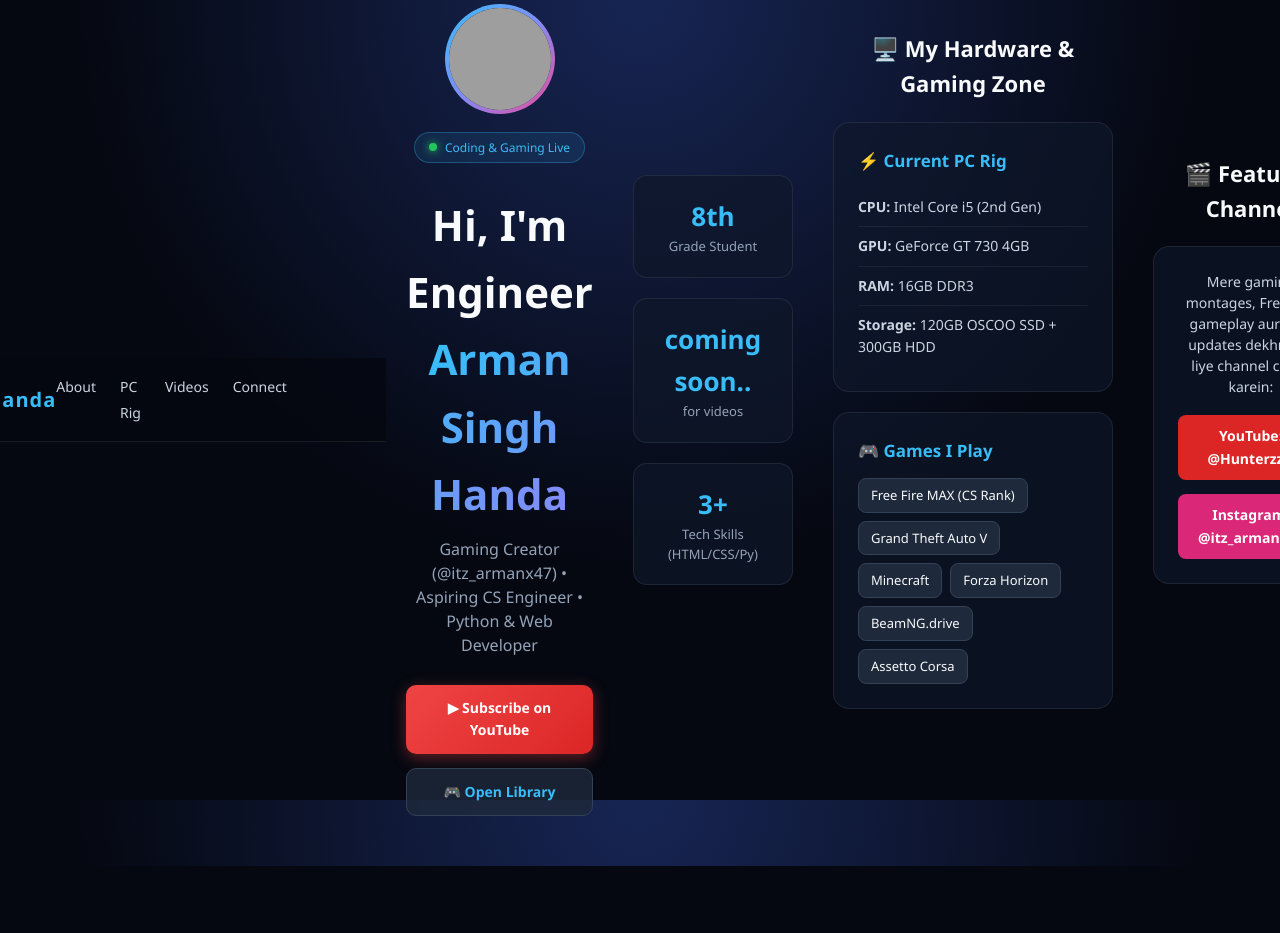
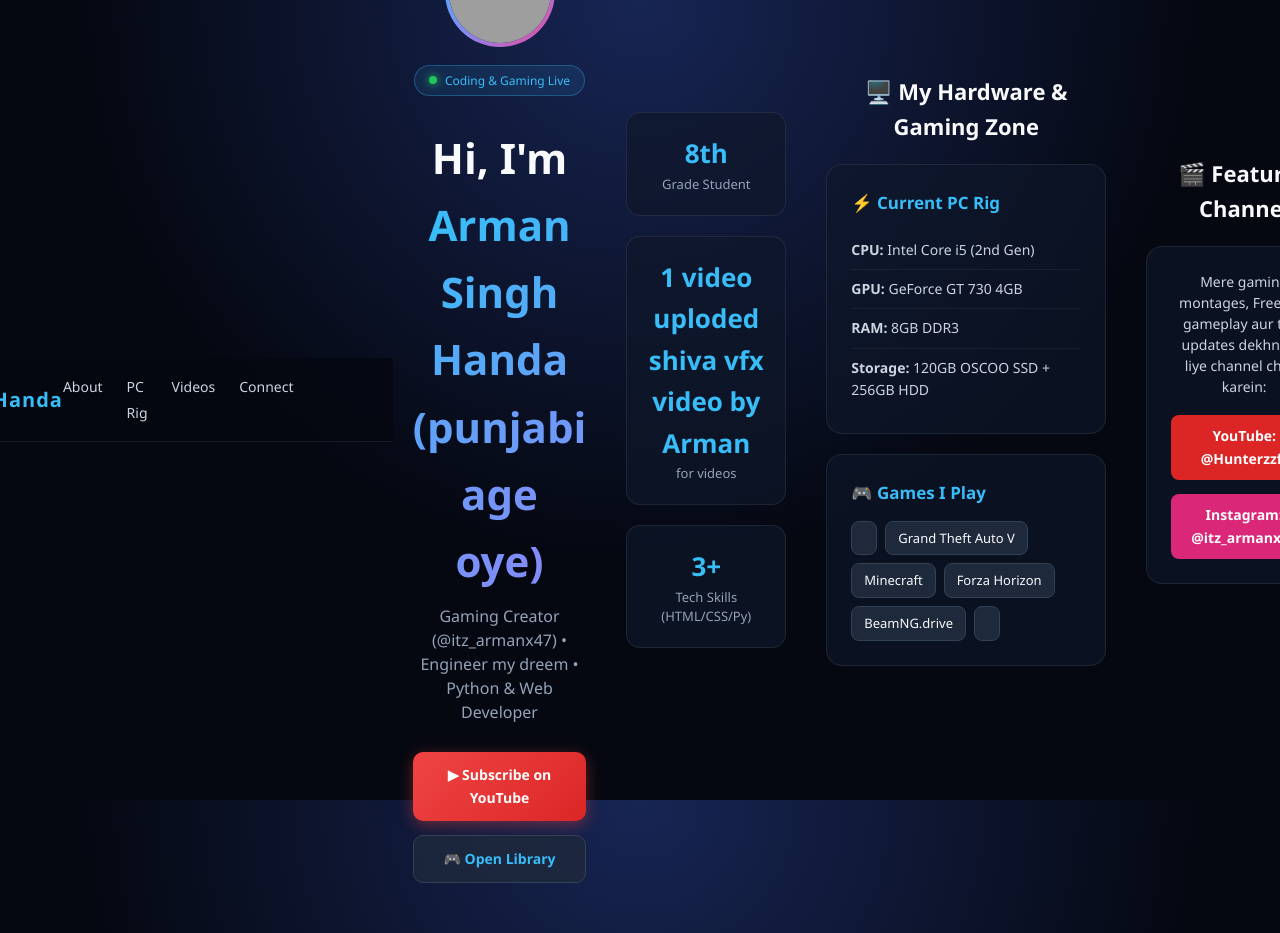
Before and after one commit to singharman51669-sudo/my-website, a plain HTML site: page index.html in a window 1280 px wide. Shown: the top 933 px of the page. Before the commit the page ends 866 px from the top, so only its background shows below. Drawn offline with Linux system fonts and the light colour scheme; grey boxes are pictures that could not be loaded.

Commit message:
Add files via upload

```diff
--- a/index.html
+++ b/index.html
@@ -26,8 +26,8 @@
         <img src="https://api.dicebear.com/9.x/avataaars/svg?seed=Hunter&backgroundColor=0ea5e9" alt="Arman Avatar">
       </div>
       <div class="status-pill"><span class="dot"></span> Coding & Gaming Live</div>
-      <h1>Hi, I'm Engineer <span class="gradient-text">Arman Singh Handa</span></h1>
-      <p class="subtitle">Gaming Creator (@itz_armanx47) • Aspiring CS Engineer • Python & Web Developer</p>
+      <h1>Hi, I'm  <span class="gradient-text">Arman Singh Handa (punjabi age oye)</span></h1>
+      <p class="subtitle">Gaming Creator (@itz_armanx47) • Engineer my dreem • Python & Web Developer</p>
 
       <div class="hero-buttons">
         <a href="https://www.youtube.com/@" target="_blank" class="btn primary-btn">▶ Subscribe on YouTube</a>
@@ -43,7 +43,7 @@
       <p>Grade Student</p>
     </div>
     <div class="stat-card">
-      <h2>coming soon..</h2>
+      <h2>1 video uploded shiva vfx video by Arman</h2>
       <p>for videos</p>
     </div>
     <div class="stat-card">
@@ -61,20 +61,20 @@
         <ul class="spec-list">
           <li><strong>CPU:</strong> Intel Core i5 (2nd Gen)</li>
           <li><strong>GPU:</strong> GeForce GT 730 4GB</li>
-          <li><strong>RAM:</strong> 16GB DDR3</li>
-          <li><strong>Storage:</strong> 120GB OSCOO SSD + 300GB HDD</li>
+          <li><strong>RAM:</strong> 8GB DDR3</li>
+          <li><strong>Storage:</strong> 120GB OSCOO SSD + 256GB HDD</li>
         </ul>
       </div>
 
       <div class="glass-card">
         <h3>🎮 Games I Play</h3>
         <div class="game-pills">
-          <span>Free Fire MAX (CS Rank)</span>
+          <span></span>
           <span>Grand Theft Auto V</span>
           <span>Minecraft</span>
           <span>Forza Horizon</span>
           <span>BeamNG.drive</span>
-          <span>Assetto Corsa</span>
+          <span></span>
         </div>
       </div>
     </div>
```
